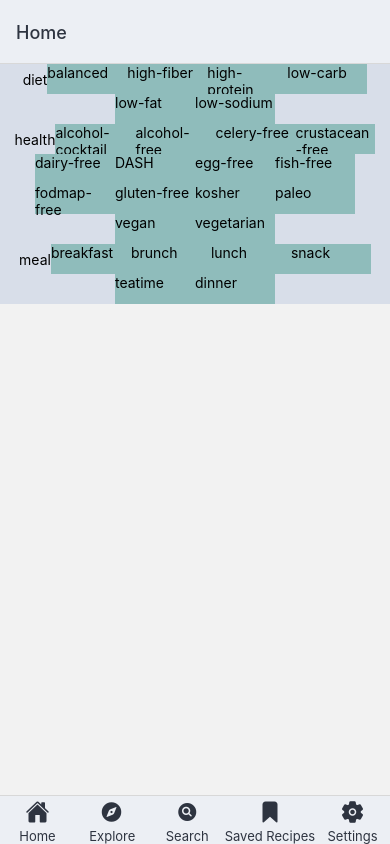
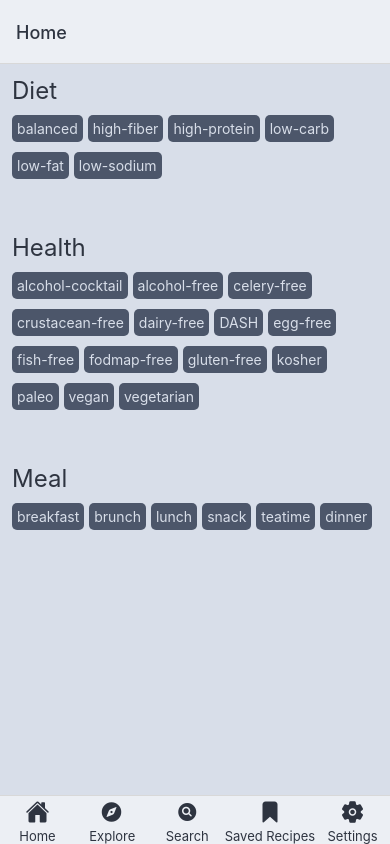
Before and after one commit to edapess/dishRecipes, a React Native app: screen /home in a window 390 px wide. Built offline with nearby package versions, Linux system fonts and the light colour scheme.

Commit message:
feat: presssables

```diff
--- a/src/components/RecipesTypeItem.tsx
+++ b/src/components/RecipesTypeItem.tsx
@@ -1,5 +1,5 @@
-import React from 'react';
-import {Pressable, Text, View} from 'react-native';
+import React, {useRef} from 'react';
+import {Animated, Easing, Pressable, Text, View} from 'react-native';
 import {useDispatch, useSelector} from 'react-redux';
 import {selectRecipesTypes} from '../core/features/recipesTypesSlice';
 import {themeSelector} from '../core/selectors/themeSelectors';
@@ -11,20 +11,57 @@ type Props = {
 const RecipeTypeItem = (props: Props) => {
   const theme = useSelector(themeSelector);
   const dispatch = useDispatch();
+  const scale = useRef(new Animated.Value(0)).current;
+  const animateScaleIn = (type: string) => {
+    console.log('animate in');
+    Animated.timing(scale, {
+      useNativeDriver: true,
+      toValue: 1,
+      duration: 250,
+    }).start();
+
+    dispatch(selectRecipesTypes(type));
+  };
+  const animateScaleOut = (type: string) => {
+    console.log('animate in');
+    Animated.timing(scale, {
+      useNativeDriver: true,
+      toValue: 0,
+      duration: 250,
+    }).start();
+
+    dispatch(selectRecipesTypes(type));
+  };
+  const interpolatedScale = scale.interpolate({
+    inputRange: [0, 1],
+    outputRange: [1, 0.9],
+  });
+  const onSelectPress = (type: string) => {
+    if (props.selected) {
+      animateScaleOut(type);
+    } else {
+      animateScaleIn(type);
+    }
+  };
   return (
-    <Pressable
-      onPress={() => dispatch(selectRecipesTypes(props.text))}
+    <Animated.View
       style={{
-        width: 80,
-        height: 30,
-        backgroundColor: theme.colors.frost.frost1,
+        transform: [{scale: interpolatedScale}],
       }}>
-      <View style={{}}>
-        <Text style={{color: '#000000'}}>{props.text}</Text>
-
-        <Text style={{color: 'green'}}>{props.selected}</Text>
-      </View>
-    </Pressable>
+      <Pressable
+        onPress={() => onSelectPress(props.text)}
+        style={{
+          padding: theme.sizes.padding.smallButton,
+          backgroundColor: theme.colors.buttonBackground[100],
+          borderRadius: theme.sizes.radius.button,
+        }}>
+        <View style={{}}>
+          <Text style={{color: theme.colors.buttonText[300]}}>
+            {props.text}
+          </Text>
+        </View>
+      </Pressable>
+    </Animated.View>
   );
 };
 
--- a/src/components/ThemeToggler.tsx
+++ b/src/components/ThemeToggler.tsx
@@ -14,7 +14,6 @@ const ThemeToggler = () => {
   const dispatch = useDispatch();
 
   const startAnimationLightTheme = () => {
-    console.log('startAnimationLightTheme');
     Animated.timing(iconName, {
       toValue: 1,
       useNativeDriver: true,
@@ -25,7 +24,6 @@ const ThemeToggler = () => {
   };
 
   const startAnimationToDarkTheme = () => {
-    console.log('startAnimationToDarkTheme');
     Animated.timing(iconName, {
       toValue: 0,
       useNativeDriver: true,
--- a/src/core/features/themeSlice.ts
+++ b/src/core/features/themeSlice.ts
@@ -42,12 +42,19 @@ export const lightTheme: Theme = {
       cartImage: 120,
       largeImage: 250,
     },
-    padding: 120,
+    padding: {
+      button: 12,
+      screen: 15,
+      smallButton: 5,
+    },
     text: {
       cartText: 13,
       onButtonText: 15,
       text: 13,
       title: 24,
+    },
+    radius: {
+      button: 5,
     },
   },
 };
@@ -74,8 +81,8 @@ export const darkTheme: Theme = {
       '200': '#E5E9F0',
       '300': '#D8DEE9',
     },
-    aurora:{...lightTheme.colors.aurora},
-    frost:{...lightTheme.colors.frost},
+    aurora: {...lightTheme.colors.aurora},
+    frost: {...lightTheme.colors.frost},
   },
   sizes: {...lightTheme.sizes},
 };
--- a/src/screens/HomeScreen.tsx
+++ b/src/screens/HomeScreen.tsx
@@ -29,14 +29,33 @@ const HomeScreen = () => {
     const recipesTypesLabelsArray = Object.keys(recipesTypes);
     return recipesTypesLabelsArray.map(label => {
       return (
-        <View style={styles.itemsContainer}>
-          <Text>{label}</Text>
+        <View
+          key={label}
+          style={[
+            styles.itemsContainer,
+            {padding: theme.sizes.padding.button},
+          ]}>
+          <View style={{width: '100%', marginBottom: 10}}>
+            <Text
+              style={[
+                {
+                  color: theme.colors.text[300],
+                  fontSize: theme.sizes.text.title,
+                  textTransform: 'capitalize',
+                },
+              ]}>
+              {label}
+            </Text>
+          </View>
+
           {recipesTypes[label.toString()].map((type: RecipeType, i: number) => {
             return (
-              <View>
+              <View
+                key={i.toString()}
+                style={{marginBottom: 10, marginRight: 5}}>
                 <RecipeTypeItem
                   text={type.value}
-                  key={i.toString() + type.value}
+                  key={i.toString()}
                   selected={type.selected}
                 />
               </View>
@@ -60,7 +79,8 @@ const HomeScreen = () => {
 
 const styles = StyleSheet.create({
   container: {
-    width: '100%',
+    flexGrow: 1,
+    alignContent: 'space-around',
   },
   item: {
     padding: 14,
@@ -77,9 +97,10 @@ const styles = StyleSheet.create({
   itemsContainer: {
     width: '100%',
     flexDirection: 'row',
-    justifyContent: 'center',
-    alignItems: 'center',
+    justifyContent: 'flex-start',
+    alignContent: 'space-between',
     flexWrap: 'wrap',
+    marginBottom: 20,
   },
 });
 export default HomeScreen;
```
Also changed, not shown: src/components/RecipeItem.tsx (+12 -13 lines), src/types.ts (+8 -1 lines).
